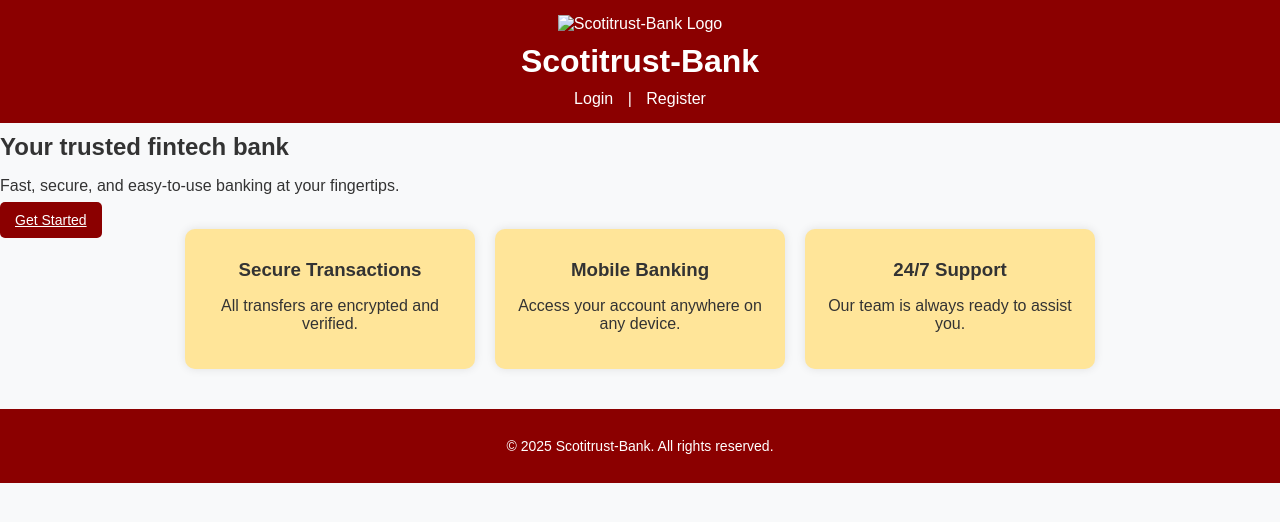
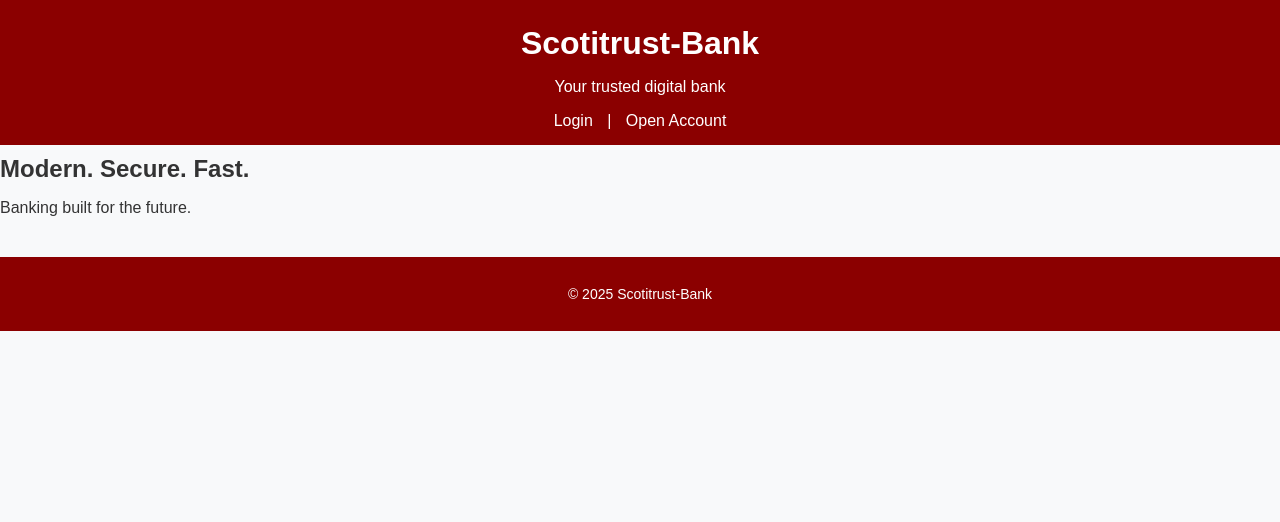
Before and after one commit to alvinmoore703-ui/BankApp, a Python web app: template templates/index.html in a window 1280 px wide. Shown: the top 522 px of the page. Run offline with Jinja, Linux system fonts and the light colour scheme; the template is opened without the code that fills it, so the values that code supplies are empty.

Commit message:
Revise index.html for improved layout and messaging
Updated the homepage content and structure.

Signed-off-by: alvinmoore703-ui <alvinmoore703@gmail.com>

```diff
--- a/templates/index.html
+++ b/templates/index.html
@@ -1,47 +1,27 @@
 <!DOCTYPE html>
-<html lang="en">
+<html>
 <head>
-    <meta charset="UTF-8">
     <title>Scotitrust-Bank</title>
     <link rel="stylesheet" href="{{ url_for('static', filename='style.css') }}">
-    <meta name="viewport" content="width=device-width, initial-scale=1.0">
 </head>
 <body>
 
 <header>
-    <img src="{{ url_for('static', filename='logo.png') }}" alt="Scotitrust-Bank Logo" width="120">
     <h1>Scotitrust-Bank</h1>
+    <p>Your trusted digital bank</p>
     <nav>
         <a href="/login">Login</a> |
-        <a href="/register">Register</a>
+        <a href="/register">Open Account</a>
     </nav>
 </header>
 
-<section class="hero">
-    <h2>Your trusted fintech bank</h2>
-    <p>Fast, secure, and easy-to-use banking at your fingertips.</p>
-    <a class="btn" href="/register">Get Started</a>
-</section>
-
-<section class="features">
-    <div class="feature-cards">
-        <div class="feature-card">
-            <h3>Secure Transactions</h3>
-            <p>All transfers are encrypted and verified.</p>
-        </div>
-        <div class="feature-card">
-            <h3>Mobile Banking</h3>
-            <p>Access your account anywhere on any device.</p>
-        </div>
-        <div class="feature-card">
-            <h3>24/7 Support</h3>
-            <p>Our team is always ready to assist you.</p>
-        </div>
-    </div>
+<section>
+    <h2>Modern. Secure. Fast.</h2>
+    <p>Banking built for the future.</p>
 </section>
 
 <footer>
-    <p>© 2025 Scotitrust-Bank. All rights reserved.</p>
+    <p>© 2025 Scotitrust-Bank</p>
 </footer>
 
 </body>
```
